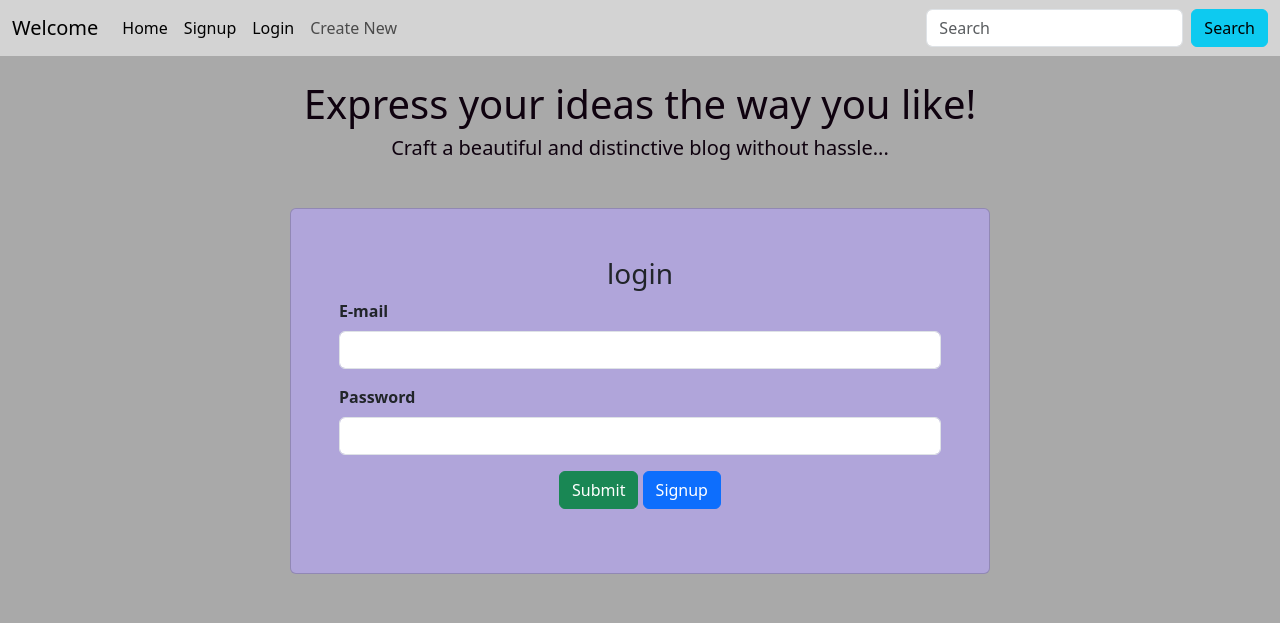
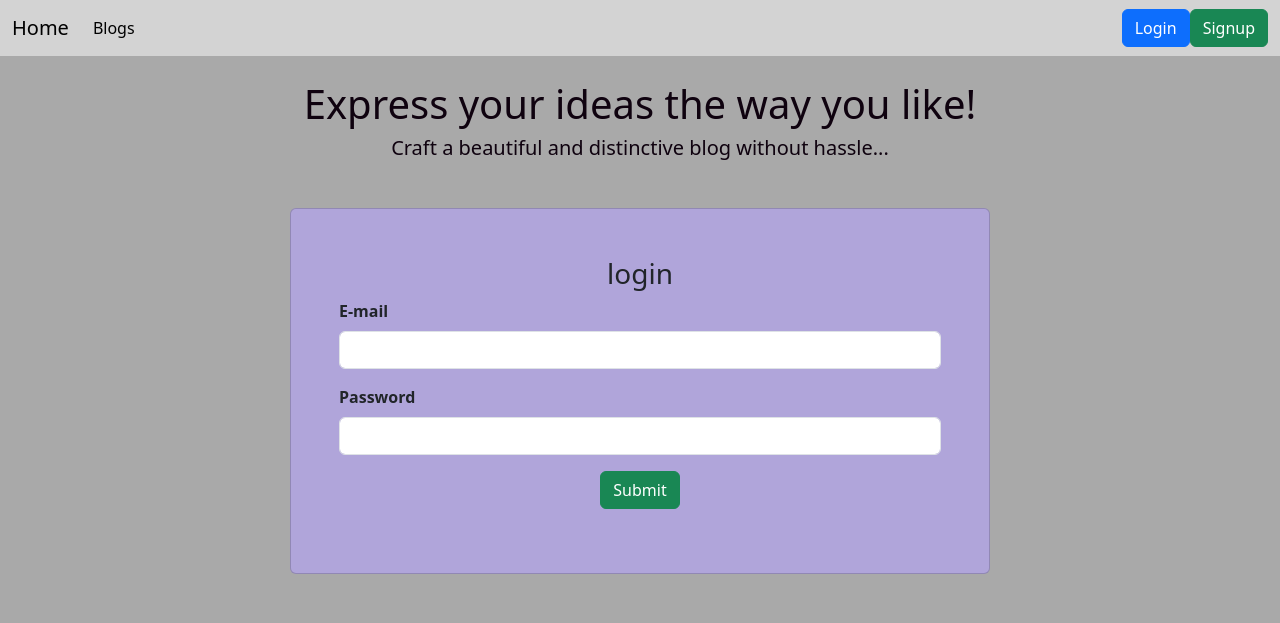
Before and after one commit to SaboorNisha/Inkwell_Insights_Blog, a Flask app: page /login in a window 1280 px wide. Shown: the top 623 px of the page. Run offline with Flask 3, Linux system fonts and the light colour scheme.

Commit message:
updated code to commit for Inkwell Insights Blog

```diff
--- a/app.py
+++ b/app.py
@@ -112,7 +112,7 @@ def signup():
             db.session.commit()
 
             flash("Signup is Done.", "success")
-            return redirect('/')
+            return redirect('home')
         else:
             if user is not None:
                 flash(f'Username {user_name} is already exists', 'danger')
--- a/templates/home.html
+++ b/templates/home.html
@@ -1,45 +1,56 @@
-
 <!DOCTYPE html>
 <html lang="en">
 <head>
     <meta charset="UTF-8">
     <meta name="viewport" content="width=device-width, initial-scale=1.0">
     <title>BLOG PAGE</title>
+    <link href="https://cdn.jsdelivr.net/npm/bootstrap@5.3.3/dist/css/bootstrap.min.css" rel="stylesheet" integrity="sha384-QWTKZyjpPEjISv5WaRU9OFeRpok6YctnYmDr5pNlyT2bRjXh0JMhjY6hW+ALEwIH" crossorigin="anonymous">
 </head>
-        <body style="background-color:darkgray;">
-
+<body style="background-color: darkgray;">
 
     <nav class="navbar navbar-expand-lg" style="background-color: #D3D3D3;">
         <div class="container-fluid">
-              <a class="navbar-brand" href="/">Welcome</a>
+            <a class="navbar-brand" href="/">Home</a>
             <button class="navbar-toggler" type="button" data-bs-toggle="collapse" data-bs-target="#navbarScroll" aria-controls="navbarScroll" aria-expanded="false" aria-label="Toggle navigation">
                 <span class="navbar-toggler-icon"></span>
             </button>
             <div class="collapse navbar-collapse" id="navbarScroll">
                 <ul class="navbar-nav me-auto my-2 my-lg-0 navbar-nav-scroll" style="--bs-scroll-height: 100px;">
                     <li class="nav-item">
-                    <a class="nav-link active" aria-current="page" href="/">Home</a>
+                        <a class="nav-link active" aria-current="page" href="/">Blogs</a>
+                    </li>
+                    {% if not current_user.is_authenticated %}
+                        <!-- <li class="nav-item">
+                            <a class="nav-link active" aria-current="page" href="{{ url_for('signup') }}">Signup</a>
                         </li>
                         <li class="nav-item">
-                    <a class="nav-link active" aria-current="page" href="{{url_for ('signup')}}">Signup</a>
+                            <a class="nav-link active" aria-current="page" href="{{ url_for('login') }}">Login</a>
+                        </li> -->
+                    {% else %}
+                        <li class="nav-item">
+                            <a class="nav-link" href="{{ url_for('link') }}">Create New</a>
                         </li>
-                  <li class="nav-item">
-                    <a class="nav-link active" aria-current="page" href="{{url_for ('login')}}">Login</a>
-                  </li>
+                    {% endif %}
 
-                  <li class="nav-item">
-                    <a class="nav-link" href="{{url_for ('link')}}">Create New</a>
-                  </li>
+
                 </ul>
-                <form class="d-flex" role="search">
-                  <input class="form-control me-2" type="search" placeholder="Search" aria-label="Search">
-                  <button class="btn btn-info" type="submit">Search</button>
-                </form>
+                <div class="d-flex">
+                    {% if current_user.is_authenticated %}
+                        <span class="navbar-text me-3">
+                            Welcome, {{ current_user.Name }}
+                        </span>
+                        <a class="btn btn-danger" href="{{ url_for('logout') }}">Logout</a>
+                    {% else %}
+                        <a class="btn btn-primary" href="{{ url_for('login') }}">Login</a>
+                        <a class="btn btn-success" href="{{ url_for('signup') }}">Signup</a>
+                    {% endif %}
+                </div>
             </div>
         </div>
     </nav>
+
     <br>
-          <center style="color:rgb(15, 2, 15);">
+    <center style="color: rgb(15, 2, 15);">
         <h1>Express your ideas the way you like!</h1>
         <h5>Craft a beautiful and distinctive blog without hassle...</h5>
     </center>
@@ -56,38 +67,35 @@
                 </div>
             {% endif %}
         {% endwith %}
-
     </center>
 
     {% for user in users | reverse %}
-
         <div class="row justify-content-center">
             <div class="col-sm-8 mb-3 mb-sm-0">
                 <div class="card" style="background-color: #D3D3D3; border-radius: 30px;">
                     <div class="card-body" style="padding: 30px;">
                         <h3 class="card-title">{{ user.Title }}</h3>
                         <h4 class="card-body"><b>Author:</b> {{ user.Author }}</h4>
-                  <h5 class="card-text d-none" id="blogContent">{{ user.blog_post }}</h5> <!-- Hide blog content initially -->
-                  <br>
-                  <!-- <button class="btn btn-success" onclick="location.href='{{ url_for('blog', id=user.id) }}'">View Blog</button> -->
-                  <!-- Button to toggle blog content -->
-                  <form action="{{ url_for('blog', id=user.id) }}" >
-                    <button type="submit" class="btn btn-success" >View Blog</button>
+                        <h5 class="card-text d-none" id="blogContent">{{ user.blog_post }}</h5>
+                        <form action="{{ url_for('blog', id=user.id) }}">
+                            <button type="submit" class="btn btn-success">View Blog</button>
+
+                            {% if user.Email == session['email'] %} <!-- Check if logged-in user's email matches the blog's email -->
+                              <form action="{{ url_for('edit_blog', id=user.id) }}" method="GET" style="display: inline;">
+                                <button type="submit" class="btn btn-primary">Edit</button>
+                              </form>
+                              <form action="{{ url_for('delete_blog', id=user.id) }}" method="POST" style="display: inline;">
+                                <button type="submit" class="btn btn-danger" onclick="return confirm('Are you sure you want to delete this post?');">Delete</button>
+                              </form>
+                            {% endif %}
                         </form>
                     </div>
                 </div>
             </div>
         </div>
-
-
         <br>
-
-    <!-- <h5>{{ user }}</h5> -->
     {% endfor %}
 
-
-
-          <link href="https://cdn.jsdelivr.net/npm/bootstrap@5.3.3/dist/css/bootstrap.min.css" rel="stylesheet" integrity="sha384-QWTKZyjpPEjISv5WaRU9OFeRpok6YctnYmDr5pNlyT2bRjXh0JMhjY6hW+ALEwIH" crossorigin="anonymous">
     <script src="https://cdn.jsdelivr.net/npm/bootstrap@5.3.3/dist/js/bootstrap.bundle.min.js" integrity="sha384-YvpcrYf0tY3lHB60NNkmXc5s9fDVZLESaAA55NDzOxhy9GkcIdslK1eN7N6jIeHz" crossorigin="anonymous"></script>
 
 </body>
--- a/templates/login.html
+++ b/templates/login.html
@@ -24,7 +24,8 @@
             </div>
             <div class="mb-3 text-center">
                 <button class="btn btn-success">Submit</button>
-                <a href="{{ url_for('signup') }}" class="btn btn-primary">Signup</a>
+                <!-- <a href="{{ url_for('signup') }}" class="btn btn-primary">Signup</a>
+                <a href="{{ url_for('logout') }}" class="btn btn-danger">logout</a> -->
             </div>
         </div>
     </div>
--- a/templates/signup.html
+++ b/templates/signup.html
@@ -22,7 +22,7 @@
             </div>
             <div class="mb-3 text-center">
                 <button class="btn btn-success">Submit</button>
-                <a href="{{ url_for('login') }}" class="btn btn-primary">login</a>
+
             </div>
         </div>
     </div>
```
Also changed, not shown: database.db. Lines whose indentation alone changed are shown as unchanged.
